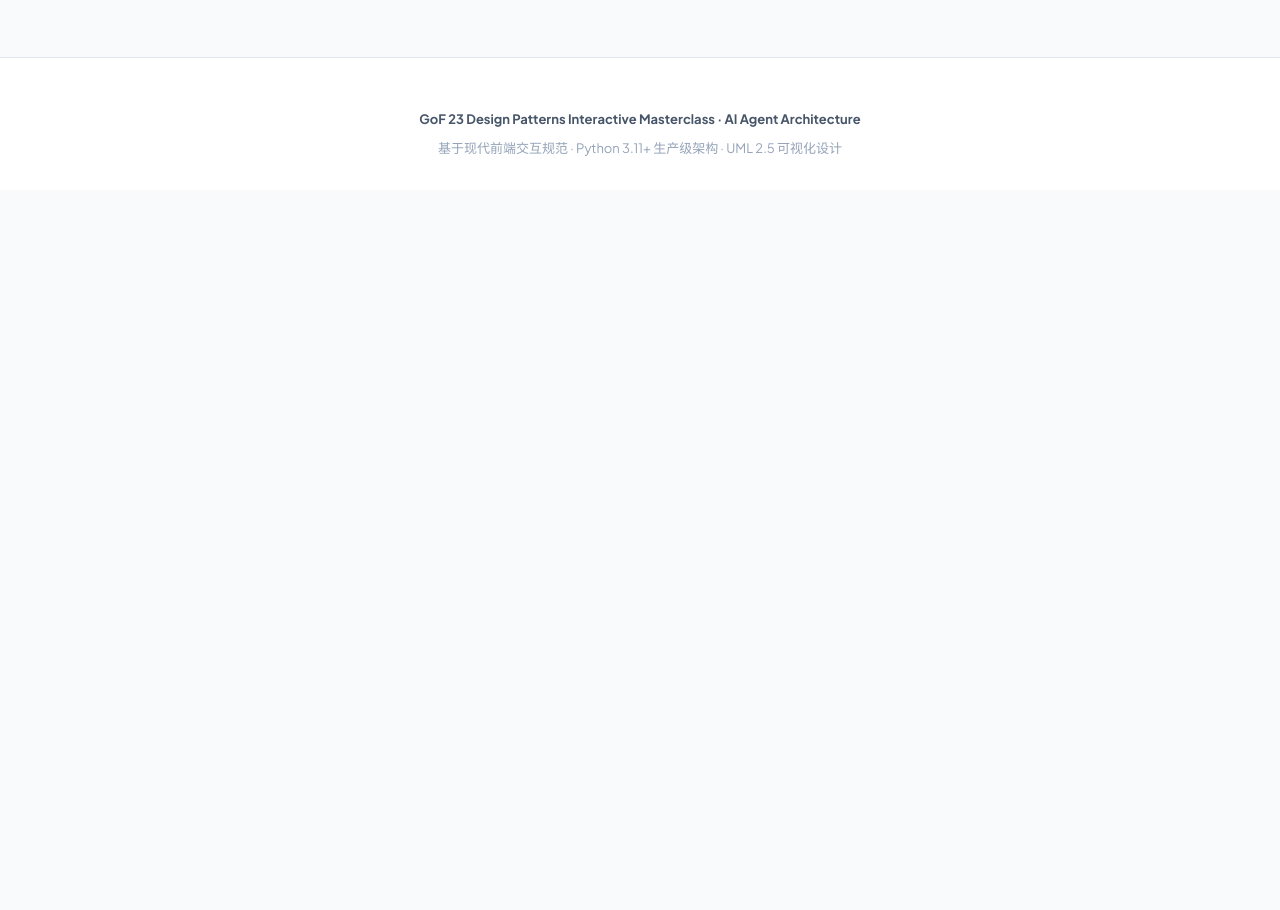
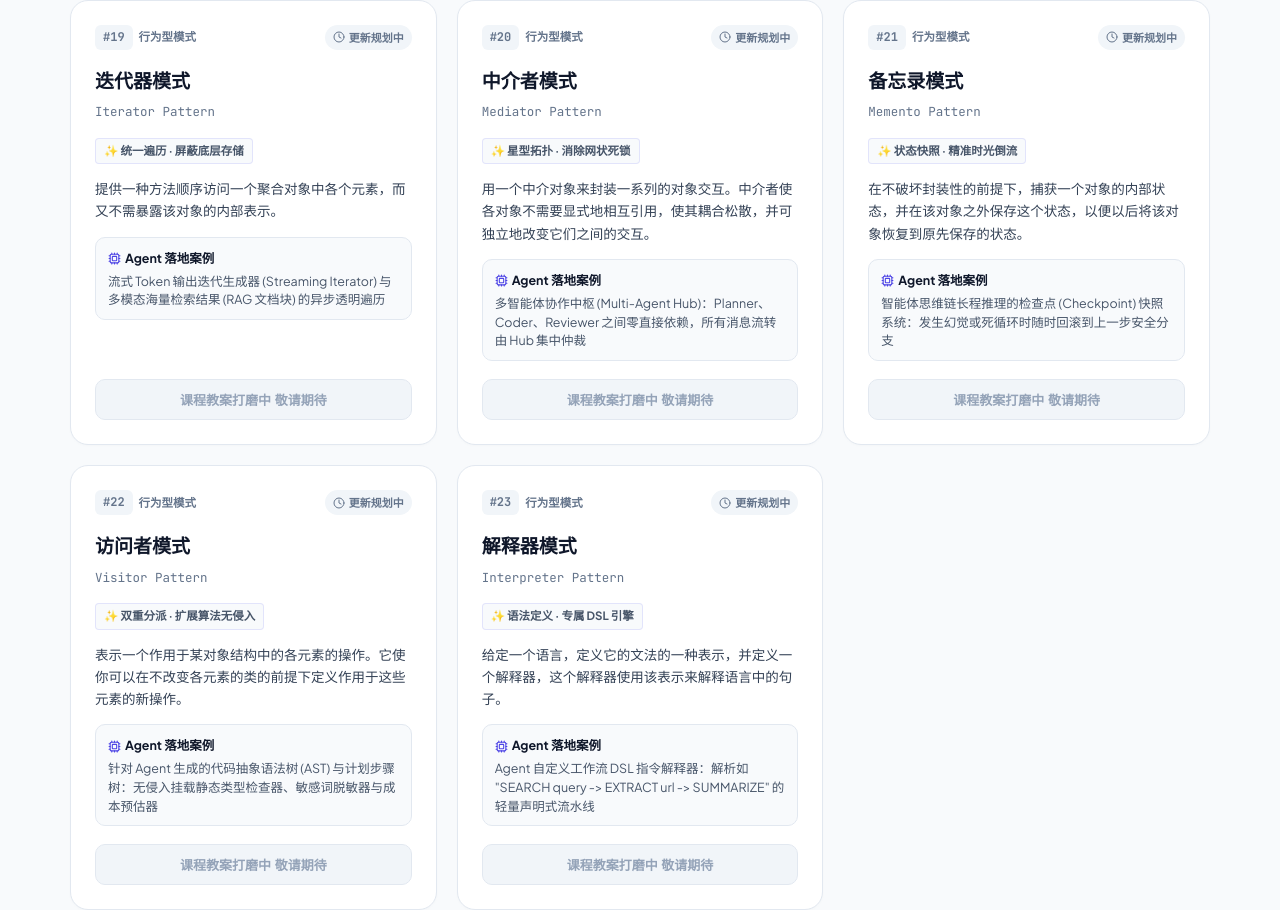
Before and after one commit to littlecabbage/design-pattern, a React (Vite) app: page / in a window 1280 px wide. Shown: the part 3278-4188 px from the top of the page. Before the commit the page ends 3468 px from the top, so only its background shows below. Built offline with nearby package versions, Linux system fonts and the light colour scheme.

Commit message:
feat: add complete GoF behavioral pattern cards (17-23) to App portal

```diff
--- a/src/App.tsx
+++ b/src/App.tsx
@@ -270,6 +270,104 @@ const PATTERNS_DATA: PatternItem[] = [
     summary: '允许一个对象在其内部状态改变时改变它的行为。对象看起来似乎修改了它的类。',
     analogy: '自动售货机：处于“未投币”、“已投币”、“已出货”不同状态时，点击退币或选货按钮触发完全不同的行为。',
     agentCase: '自主 Agent 状态机循环：[IDLE 空闲] -> [PLANNING 规划] -> [EXECUTING 工具执行] -> [EVALUATING 自我反思纠错]',
+  },
+  {
+    id: 'command',
+    category: 'behavioral',
+    categoryName: '行为型模式',
+    seq: '17',
+    name: '命令模式',
+    nameEn: 'Command Pattern',
+    status: 'coming_soon',
+    difficulty: '进阶',
+    tag: '请求封装 · 撤销重试与异步排队',
+    summary: '将一个请求封装为一个对象，从而使你可用不同的请求对客户进行参数化，对请求排队或记录请求日志，并支持可撤销操作。',
+    analogy: '餐厅点餐单：顾客将需求告诉服务员开出订单小票，订单可在后厨排队制作、挂起、转交或退菜撤销。',
+    agentCase: 'Agent 工具调用 (Tool Call) 的序列化封装、执行历史记录、异步批处理队列与失败回滚 (Undo/Redo)',
+  },
+  {
+    id: 'template-method',
+    category: 'behavioral',
+    categoryName: '行为型模式',
+    seq: '18',
+    name: '模板方法模式',
+    nameEn: 'Template Method Pattern',
+    status: 'coming_soon',
+    difficulty: '入门',
+    tag: '骨架约束 · 钩子定制',
+    summary: '定义一个操作中的算法的骨架，而将一些步骤延迟到子类中。使得子类可以不改变一个算法的结构即可重定义该算法的某些特定步骤。',
+    analogy: '标准冲饮流程：烧开水 -> 浸泡主料 -> 倒入杯中 -> 增添调料。主干顺序固定，子步骤自由定制咖啡或茶叶。',
+    agentCase: 'Agent 标准决策管线骨架：[组装Prompt -> 大模型推理 -> 提取Action -> 执行观察 -> 终止判断]，子类定制各环节钩子',
+  },
+  {
+    id: 'iterator',
+    category: 'behavioral',
+    categoryName: '行为型模式',
+    seq: '19',
+    name: '迭代器模式',
+    nameEn: 'Iterator Pattern',
+    status: 'coming_soon',
+    difficulty: '入门',
+    tag: '统一遍历 · 屏蔽底层存储',
+    summary: '提供一种方法顺序访问一个聚合对象中各个元素，而又不需暴露该对象的内部表示。',
+    analogy: '电视遥控器的换台键：用户只需按“下一台”持续浏览节目，无需理解电视内部频段信号的具体存储方式。',
+    agentCase: '流式 Token 输出迭代生成器 (Streaming Iterator) 与多模态海量检索结果 (RAG 文档块) 的异步透明遍历',
+  },
+  {
+    id: 'mediator',
+    category: 'behavioral',
+    categoryName: '行为型模式',
+    seq: '20',
+    name: '中介者模式',
+    nameEn: 'Mediator Pattern',
+    status: 'coming_soon',
+    difficulty: '核心',
+    tag: '星型拓扑 · 消除网状死锁',
+    summary: '用一个中介对象来封装一系列的对象交互。中介者使各对象不需要显式地相互引用，使其耦合松散，并可独立地改变它们之间的交互。',
+    analogy: '民航机场调度塔台：所有进出港飞机只与塔台通信，绝不需要各飞机飞行员之间一对一无线电沟通防撞。',
+    agentCase: '多智能体协作中枢 (Multi-Agent Hub)：Planner、Coder、Reviewer 之间零直接依赖，所有消息流转由 Hub 集中仲裁',
+  },
+  {
+    id: 'memento',
+    category: 'behavioral',
+    categoryName: '行为型模式',
+    seq: '21',
+    name: '备忘录模式',
+    nameEn: 'Memento Pattern',
+    status: 'coming_soon',
+    difficulty: '进阶',
+    tag: '状态快照 · 精准时光倒流',
+    summary: '在不破坏封装性的前提下，捕获一个对象的内部状态，并在该对象之外保存这个状态，以便以后将该对象恢复到原先保存的状态。',
+    analogy: '单机游戏篝火存档点：在挑战恶魔 Boss 前按 F5 存档，战斗失败后一键读档回到保存时的健康满血状态。',
+    agentCase: '智能体思维链长程推理的检查点 (Checkpoint) 快照系统：发生幻觉或死循环时随时回滚到上一步安全分支',
+  },
+  {
+    id: 'visitor',
+    category: 'behavioral',
+    categoryName: '行为型模式',
+    seq: '22',
+    name: '访问者模式',
+    nameEn: 'Visitor Pattern',
+    status: 'coming_soon',
+    difficulty: '高级',
+    tag: '双重分派 · 扩展算法无侵入',
+    summary: '表示一个作用于某对象结构中的各元素的操作。它使你可以在不改变各元素的类的前提下定义作用于这些元素的新操作。',
+    analogy: '海关安检通道：旅客身份与随身行李结构固定，安检机、缉毒犬、税务稽查官分别执行不同维度的专项检验。',
+    agentCase: '针对 Agent 生成的代码抽象语法树 (AST) 与计划步骤树：无侵入挂载静态类型检查器、敏感词脱敏器与成本预估器',
+  },
+  {
+    id: 'interpreter',
+    category: 'behavioral',
+    categoryName: '行为型模式',
+    seq: '23',
+    name: '解释器模式',
+    nameEn: 'Interpreter Pattern',
+    status: 'coming_soon',
+    difficulty: '高级',
+    tag: '语法定义 · 专属 DSL 引擎',
+    summary: '给定一个语言，定义它的文法的一种表示，并定义一个解释器，这个解释器使用该表示来解释语言中的句子。',
+    analogy: '五线谱演奏家：阅读乐谱上的符号与节拍文法定义，实时将其解释为钢琴琴键的具体敲击力度与节奏。',
+    agentCase: 'Agent 自定义工作流 DSL 指令解释器：解析如 "SEARCH query -> EXTRACT url -> SUMMARIZE" 的轻量声明式流水线',
   },
 ];
 
```
